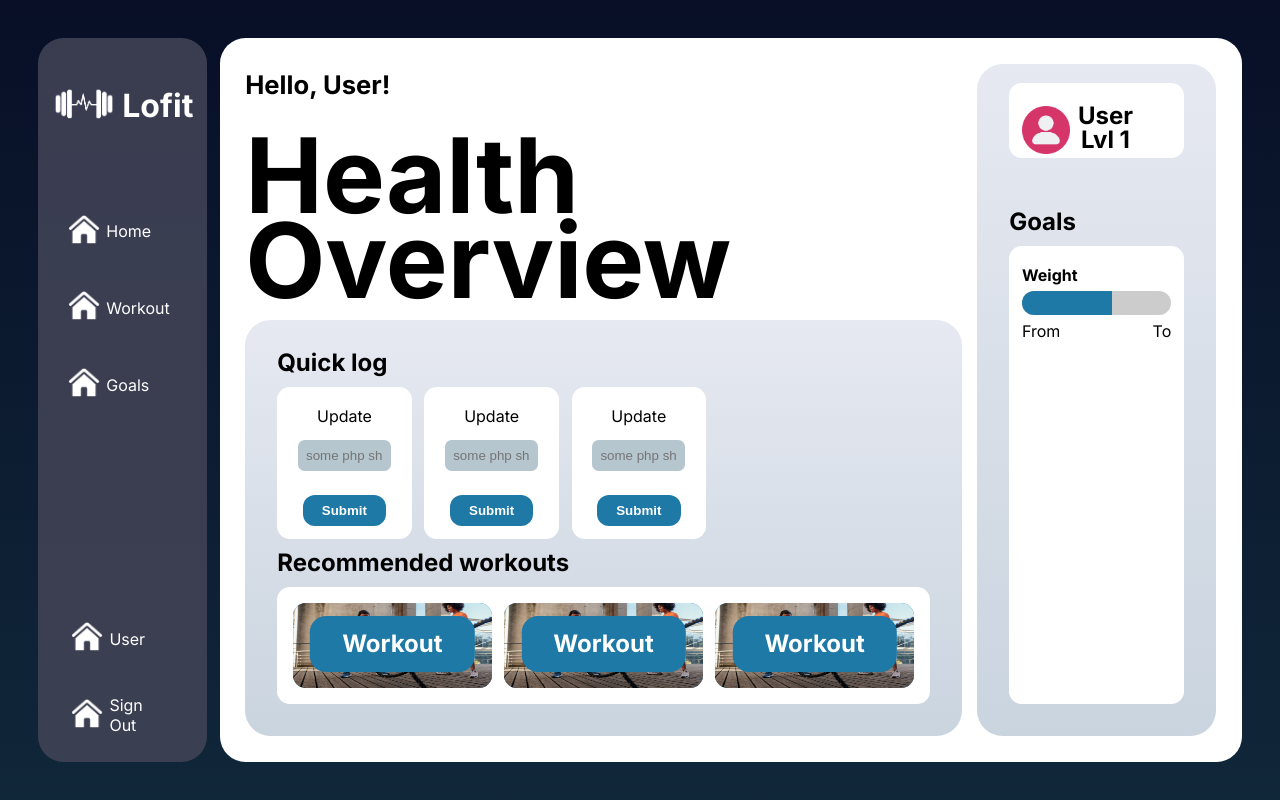
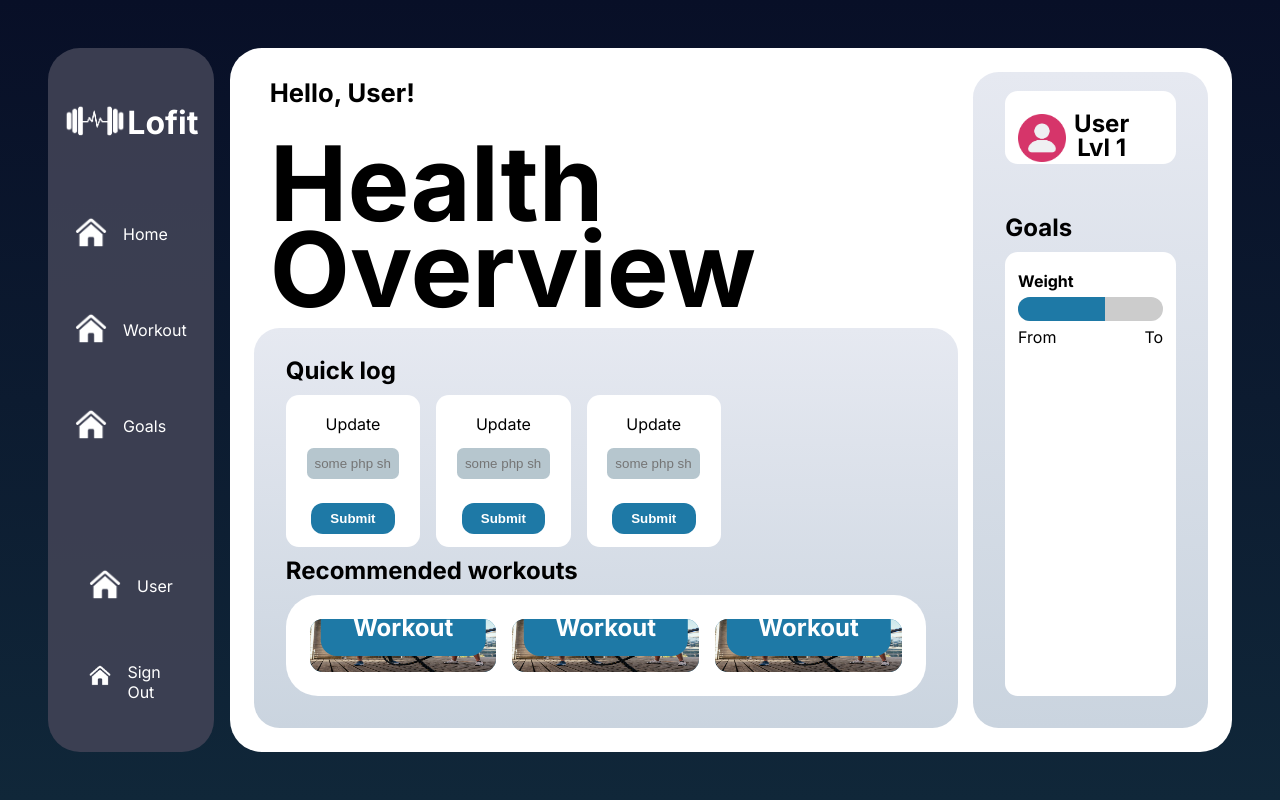
Before and after one commit to Shikks03/LockedIn-GymApp, a PHP site: page /pages/dashboard.php in a window 1280 px wide. Run offline with PHP 8.4, Linux system fonts and the light colour scheme.

Commit message:
cleaned up

```diff
--- a/css/style.css
+++ b/css/style.css
@@ -1,79 +1,112 @@
+/* =============== VARIABLES =============== */
+:root {
+  --primary: #1E79A6;
+  --bg: linear-gradient(180deg, #080f27, #102739);
+  --font-size-base: 1em;
+  --radius: 2em;
+}
+
+/* =============== GENERAL =============== */
+html, body{
+    /* for full screen no scroll */
+    height: 100%;
+    margin: 0;
+    overflow: hidden;
+
+    /* general font for all */
+    font-family: Inter;
+
+    /* gradient bg */
+    background: var(--bg);
+    background-repeat: no-repeat;
+    background-attachment: fixed;
+}
+
 h3{
     font-weight: bold;
     line-height: 0;
     font-size: 1.5em;
 }
 
-html,
-body{
-    height: 100%;
-    margin: 0;
-}
+/* =============== UTIL =============== */
 
-body{
-    margin: 0;
-    background: linear-gradient(180deg, #080f27, #102739); /*gradient*/
-    background-repeat: no-repeat;
-    background-attachment: fixed;
-    overflow: hidden; /*for no scroll*/
-    font-family: Inter;
-}
+/* FLEX PARENTS ----------------- */
+.flex-row{
+    position: relative;
+    display: flex;
+    flex-direction: row;
+    gap: 1em;
 
-.center{
-    /*border: 1px solid red;  debug */
-    display: flex;
-    gap: 1vw;
-
-    position: relative;
-    height: 100dvh;
-    padding: 3vw;
     box-sizing: border-box;
 }
 
-.sidebar,
-.main-content{
+.flex-col{
+    position: relative;
+    display: flex;
+    flex-direction: column;
+    gap: 2em;
+
+    box-sizing: border-box;
+}
+/* ------------------------------- */
+
+.flex-child{
+    position: relative;
     height: 100%;
-    /* margin-bottom: 2rem; */
     box-sizing: border-box;
 }
 
+.center-align {
+  align-items: center;
+  justify-content: center;
+}
+
+.padrad {
+    padding: 1.5em;
+    border-radius: var(--radius);
+}
+
+/* =============== LAYOUT =============== */
+.center{
+    height: 100dvh; /*For full screen sakop*/
+    padding: 3em;
+}
+
+/* SIDEBAR ----------------------- */
 .sidebar{
-    /*border: 1px solid blue;  debug */
     background-color: rgba(64, 66, 85, 0.91);
     width: 14%;
+
     text-align: center;
-    border-radius: 2vw;
-    padding: 1.3vw;
-    display: flex;
-    flex-direction: column;
     justify-content: space-between;
-    align-items: center; /* vertical center for texts */
-}
-
-.sidebar-top,
-.sidebar-bot{
-    /*border: 1px solid red;  debug */
-    display: flex;
-    flex-direction: column;
-    gap: 1vw;
-
-
 }
 
 .sidebar-btn{ /* all div children of sidebar */
-    /* border: 1px solid blue; */
-    border-radius: 2vw;
-    padding: 1em;
+    border-radius: var(--radius);
+    padding: 2em;
+    height: 2em;
     overflow: hidden; /* so that when resized, only logos appear */
-    height: 2em;
-    display: flex;
-    align-items: center; /* vertical center for texts */
+
+    align-items: center;
     justify-content: left;
     text-align: left;
 }
 
+/* LIGHT TWEAKS */
+.sidebar > div > div > p {
+    padding-top: 0.6vh;
+    color: white;
+}
 
-/* temp */
+.sidebar-bot{
+    padding-bottom: 1em;
+}
+/* ------------------------------- */
+
+
+
+/* =============== ICONS =============== */
+/* TEMP, TO CHANGE*/
 .icon{
     width: 2em;
     height: 2em;
@@ -93,12 +126,11 @@
 
 /* logo */
 .lofit {
-    border-radius: 2vw;
-    overflow: hidden; /* so that when resized, only logos appear */
+    border-radius: 1.5em;
     height: 3em;
     display: flex;
-    align-items: center; /* vertical center for texts */
-    justify-content: left;
+    overflow: hidden; /* so that when resized, only logos appear */
+
     text-align: left;
     font-weight: bold;
     font-size: 2em;
@@ -112,24 +144,12 @@
     background-repeat: no-repeat;
 }
 
-/* sidebar font settings */
-.sidebar > div > div > p { /* space for text pra di dikit ung img, theres prob better ways to do this*/
-    padding-top: 0.6vh;
-    padding-left: 0.5vw;
-    color: white;
-}
 
 
 
-
-
-
+/* =============== MAIN CONTENT =============== */
 .main-content{
-
-    /*border: 1px solid red;  debug */
-    width: 86%; /*for flex with sidebar*/
-    border-radius: 2vw;
-    padding: 2vw;
+    width: 86%;
 
     display: flex; /* make containers go nxt to each other */
     gap: 1.2vw;
@@ -155,19 +175,12 @@
     box-sizing: border-box;
 }
 
-.main-left
-.main-right{
-    border: 1px solid rgb(255, 22, 228); /* debug */
-
-    box-sizing: border-box;
-}
-
+/* MAIN LEFT COLUMN ------------------- */
 .main-left{
     width: 75%;
     height: 100%;
 
-    display: flex;
-    flex-direction: column;
+    gap: 0;
 }
 
 .main-left > div{ /*make it columns*/
@@ -176,114 +189,7 @@
     box-sizing: border-box;
 }
 
-.main-heading > h1 {
-    font-size: 13vh;
-    line-height: 0.82;
-    margin-top: 3rem;
-    margin-bottom: 1rem;
-}
-
-.main-heading > h2 {
-    font-size: 2vw;
-    line-height: 0;
-}
-
-.quicklog{
-    display: flex;
-    flex-direction: row;
-    gap: 1vw;
-}
-
-.quicklog > div {
-    text-align: center;
-}
-
-.card{
-    text-align: center;
-    align-items: center;
-    justify-content: space-between;
-
-    background-color: white;
-    border-radius: 1vw;
-    padding: 1vw;
-    line-height: 0;
-
-    overflow: hidden;
-}
-
-.card .txt-input {
-    width: 6vw;
-}
-
-.txt-input{
-    background-color: #b6c6ce;
-    border-radius: 0.5em;
-    border: 0px;
-    padding: 0.5rem;
-    margin: 0.5rem;
-}
-
-.log{
-    background-color: #1e79a6;
-    border-radius: 0.9em;
-    border: 0px;
-    width: auto;
-    padding: 0.5rem;
-    padding-left: 1.2rem;
-    padding-right: 1.2rem;
-
-    color: white;
-    font-weight: bold;
-}
-
-.reco-workouts{
-    display: flex;
-    position: relative;
-    gap: 1vw;
-    background-color: white;
-    border-radius: 1vw;
-    padding: 2vh;
-}
-
-.reco-workouts .card  {
-    width: 100%;
-    height: 100%;
-
-    box-sizing: border-box;
-    background-color: #1E79A6;
-    overflow: hidden;
-    position: relative;
-
-    background-color: #1E79A6;
-    background-size: cover;
-}
-
-.reco-workouts .card > img {
-    position: absolute;
-    top: 0;
-    inset: 0;
-
-    width: 100%;
-    height: 100%;
-
-    background-size: cover;
-}
-
-.reco-workouts .card > div {
-  position: absolute;
-  z-index: 1;
-  bottom: 1rem;
-  left: 50%;
-  transform: translateX(-50%);
-
-  color: white;
-  background-color: #1E79A6;
-  padding: 0.5rem 2rem;
-  border-radius: 1rem;
-  text-align: center;
-  white-space: nowrap;
-}
-
+/* MAIN RIGHT COLUMN ------------------ */
 .main-right{
     width: 25%;
     height: 100%;
@@ -324,11 +281,68 @@
   transition: width 0.3s ease;
 }
 
-.goals > div > p{
-    text-align: left;
+/* MAIN HEADING ----------------------- */
+.main-heading{
+    padding-left: 1em;
 }
 
-.goals > div > div{
-    display: flex;
-    justify-content: space-between;
+.main-heading > h1 {
+    font-size: 13vh;
+    line-height: 0.82;
+    margin-top: 3rem;
+    margin-bottom: 1rem;
 }
+
+.main-heading > h2 {
+    font-size: 2vw;
+    line-height: 0;
+}
+
+/* ------------------------------------- */
+
+/* WORKOUTS ----------------------------- */
+.reco-workouts{
+    background-color: white;
+}
+
+.reco-workouts .card  {
+    width: 100%;
+    height: 100%;
+
+    box-sizing: border-box;
+    background-color: #1E79A6;
+    overflow: hidden;
+    position: relative;
+
+    background-color: #1E79A6;
+    background-size: cover;
+}
+
+/* WORKOUT IMG */
+.reco-workouts .card > img {
+    position: absolute;
+    top: 0;
+    inset: 0;
+
+    width: 100%;
+    height: 100%;
+
+    background-size: cover;
+}
+
+/* WORKOUT TEXT */
+.reco-workouts .card > div {
+  position: absolute;
+  z-index: 1;
+  bottom: 1rem;
+  left: 50%;
+  transform: translateX(-50%);
+
+  color: white;
+  background-color: #1E79A6;
+  padding: 0.5rem 2rem;
+  border-radius: 1rem;
+  text-align: center;
+  white-space: nowrap;
+}
+/* --------------------------------- */
--- a/pages/dashboard.php
+++ b/pages/dashboard.php
@@ -9,51 +9,32 @@
     <title>Dashboard</title>
 </head>
 <body>
-    <div class="center"> <!-- invisible, just to center both containers -->
-        <div class="sidebar">
-            <div class="sidebar-top"> <!-- top part ng sidebar ksi may space ung top and bottom -->
-                <div class="lofit">
-                    <div class="lofit-logo"></div><p class="lofit-txt">Lofit</p>
+    <div class="flex-row flex-child center">
+        <!-- SIDEBAR -->
+        <div class="flex-col flex-child center-align padrad sidebar">
+
+            <div class="flex-col sidebar-top">
+                <div class="center-align lofit">
+                    <div class="lofit-logo"></div>
+                    <p class="lofit-txt">Lofit</p>
                 </div>
-                <br>
-                <div class="sidebar-btn">
-                    <div class="icon tempicon"></div> <p>Home</p>
-                    <!-- <img src="/assets/icons/home.jpg" alt="home">  -->
-
-                </div>
-                <div class="sidebar-btn">
-                    <div class="icon tempicon"></div> <p>Workout</p>
-                    <!-- <img src="/assets/icons/home.jpg" alt="workout">  -->
-
-                </div>
-                <div class="sidebar-btn">
-                    <div class="icon tempicon"></div> <p>Goals</p>
-                    <!-- <img src="/assets/icons/home.jpg" alt="goals">  -->
-
-                </div>
+                <div class="flex-row sidebar-btn"><div class="icon tempicon"></div> <p>Home</p></div>
+                <div class="flex-row sidebar-btn"><div class="icon tempicon"></div> <p>Workout</p></div>
+                <div class="flex-row sidebar-btn"><div class="icon tempicon"></div> <p>Goals</p></div>
             </div>
 
-
-
-            <div class="sidebar-bot"> <!-- bottom sidebar -->
-                <div class="sidebar-btn">
-                    <div class="icon tempicon"></div> <p>User</p>
-                    <!-- <img src="/assets/icons/home.jpg" alt="user">  -->
-                </div>
-
-                <div class="sidebar-btn">
-                    <div class="icon tempicon"></div> <p>Sign Out</p>
-                    <!-- <img src="/assets/icons/home.jpg" alt="signout">  -->
-
-                </div>
+            <div class="flex-col sidebar-bot">
+                <div class="flex-row sidebar-btn"><div class="icon tempicon"></div> <p>User</p></div>
+                <div class="flex-row sidebar-btn"><div class="icon tempicon"></div> <p>Sign Out</p></div>
             </div>
         </div>
 
 
 
-
-        <div class="main-content">
-                <div class="main-left">
+        <!-- MAIN CONTENT -->
+        <div class="flex-row flex-child padrad main-content">
+                <!-- LEFT COLUMN -->
+                <div class="flex-col main-left">
                     <div class="main-heading">
                         <h2>Hello, User!</h2> <!-- INSERT PHP -->
                         <h1>Health Overview</h1>
@@ -61,7 +42,7 @@
 
                     <div class="main-container">
                         <h3>Quick log</h3>
-                        <div class="quicklog">
+                        <div class="flex-row quicklog">
                             <div class="card">
                                 <p>Update</p><!-- INSERT PHP -->
                                 <p><input type="text" class="txt-input" placeholder="some php shi"></p>
@@ -77,33 +58,30 @@
                                 <p><input type="text" class="txt-input" placeholder="some php shi"></p>
                                 <input type="submit" class="log">
                             </div>
+                            <!-- ADD MORE LOGS HERE, DIRECTLY PROPORTIONAL TO AMT OF GOALS -->
                         </div>
+
                         <h3>Recommended workouts</h3>
-                        <div class="reco-workouts">
+                        <div class="flex-row padrad reco-workouts">
                             <div class="card">
-                                <div>
-                                    <h2>Workout</h2>
-                                </div>
+                                <div><h2>Workout</h2></div>
                                 <img src="../assets/icons/excercise.jpg" alt="">
                             </div>
                             <div class="card">
-                                <div>
-                                    <h2>Workout</h2>
-                                </div>
+                                <div><h2>Workout</h2></div>
                                 <img src="../assets/icons/excercise.jpg" alt="">
                             </div>
                             <div class="card">
-                                <div>
-                                    <h2>Workout</h2>
-                                </div>
+                                <div><h2>Workout</h2></div>
                                 <img src="../assets/icons/excercise.jpg" alt="">
                             </div>
+                            <!-- ADD MORE WORKOUT HERE -->
                         </div>
                     </div>
                 </div>
 
 
-
+                <!-- RIGHT COLUMN -->
                 <div class="main-right">
                     <div class="main-container">
                         <div class="card">
@@ -115,8 +93,9 @@
                                 </div>
                             </div>
                         </div>
-                        <br>
-                        <br>
+
+                        <br><br>
+
                         <h3>Goals</h3>
                         <div class="card">
                             <div class="goals">
@@ -130,14 +109,13 @@
                                         <p>To</p>
                                     </div>
                                 </div>
-
+                            <!-- ADD MORE GOALS HERE -->
 
                             </div>
                         </div>
                     </div>
                 </div>
             </div>
-
         </div>
     </div>
 </body>
```
Also changed, not shown: other parts of css/style.css (+51 -0 lines).
